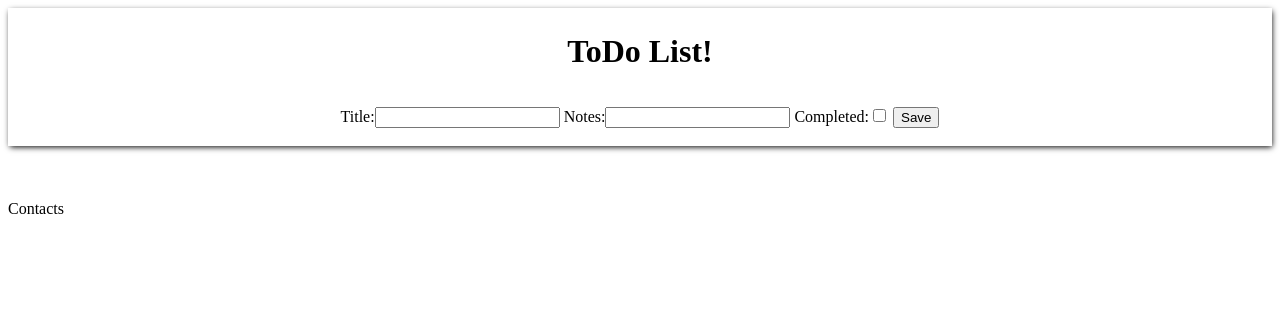
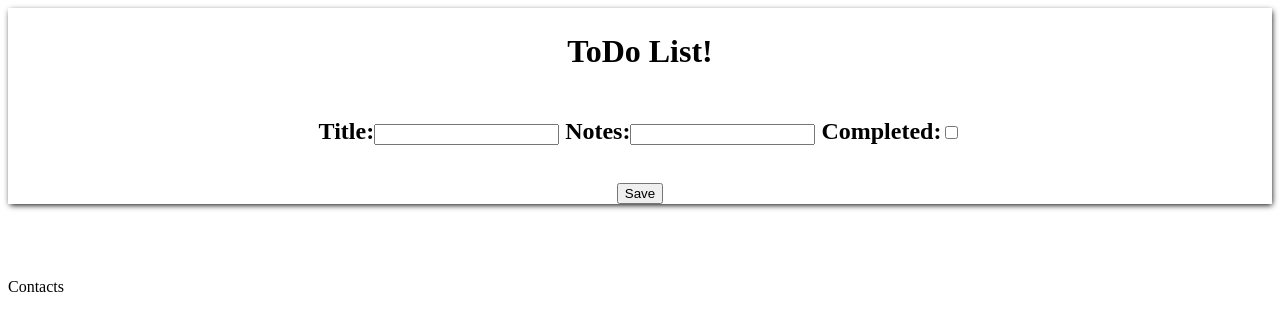
Before and after one commit to ShaneWD/ToDo, a Django app: page / in a window 1280 px wide. Shown: the top 331 px of the page. Run offline with Django 3.2, Linux system fonts and the light colour scheme; data that the repository does not hold is empty.

Commit message:
increased the text size for the form

```diff
--- a/main/templates/main/home.html
+++ b/main/templates/main/home.html
@@ -16,7 +16,7 @@
             {% block header %}
             <form style="text-align:center"method='POST'>
                 {% csrf_token %}
-                {{form }}
+                <h2 style="padding: 12px 20px;">{{form}}<h2>
                 <input type='submit' value='Save'/>
             </form>
             {% endblock header %}
```
